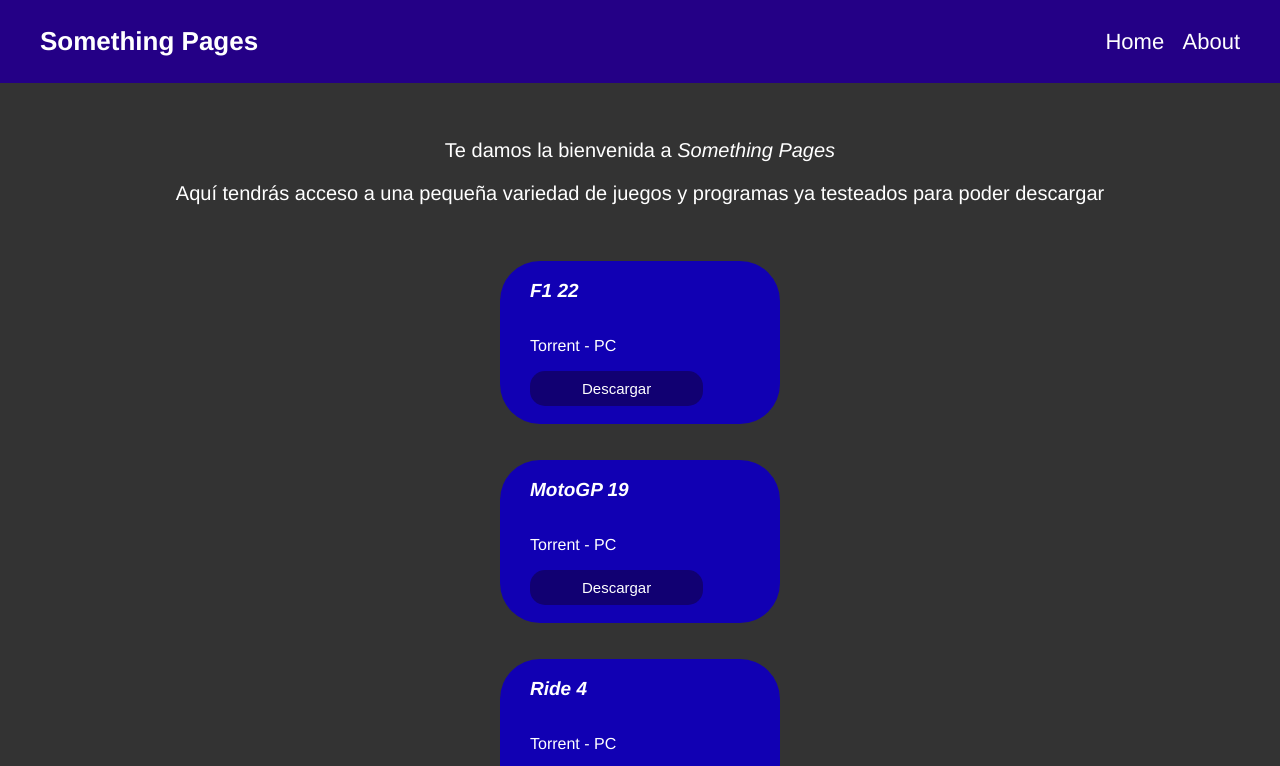
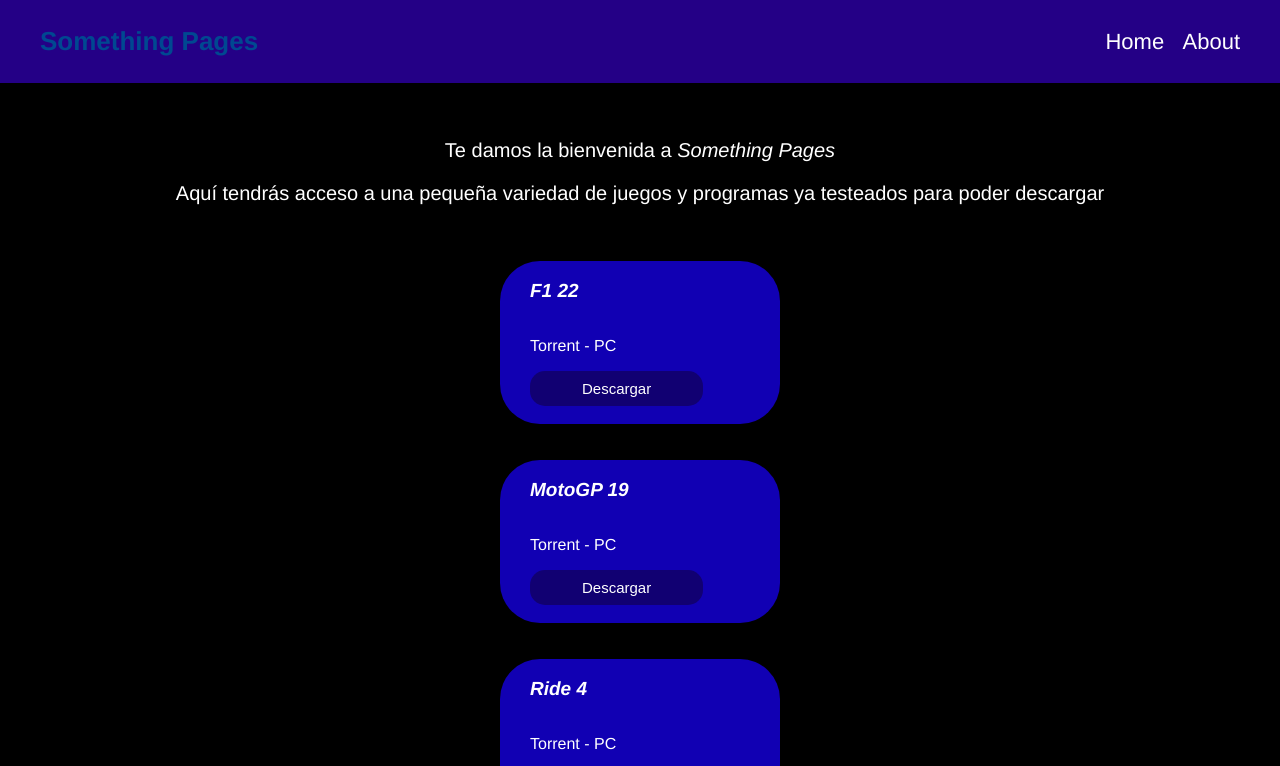
Before and after one commit to ToBeContinued4/somethingpages, a plain HTML site: page index.html in a window 1280 px wide. In both pictures the pointer is over the element "Something Pages". Shown: the top 766 px of the page. Drawn offline with Linux system fonts and the light colour scheme.

Commit message:
Add files via upload

```diff
--- a/style.css
+++ b/style.css
@@ -1,5 +1,5 @@
 body {
-    background-color: rgb(51, 51, 51);
+    background-color: black;
     font-family: 'Franklin Gothic Medium';
     margin: 0px;
 }
@@ -17,9 +17,15 @@ body {
 }
 
 #tituloPrincipal {
+    transition-duration: 0.5s;
     color: white;
     margin-left: 40px;
     font-size: 26px;
+}
+
+#tituloPrincipal:hover {
+    transition-duration: 0.5s;
+    color: rgb(0, 72, 145);
 }
 
 #enlacesPrincipal {
```
Also changed, not shown: páginas/2.html (+0 -3 lines).
